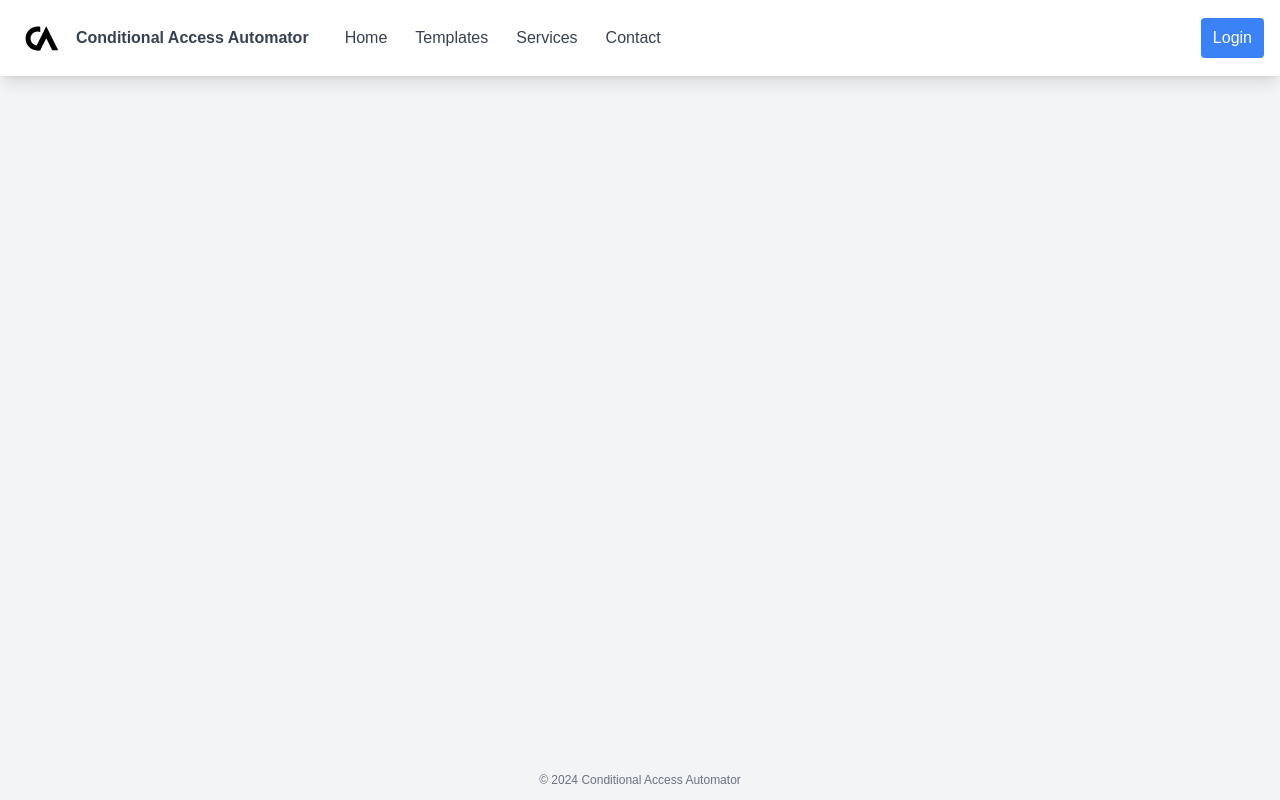
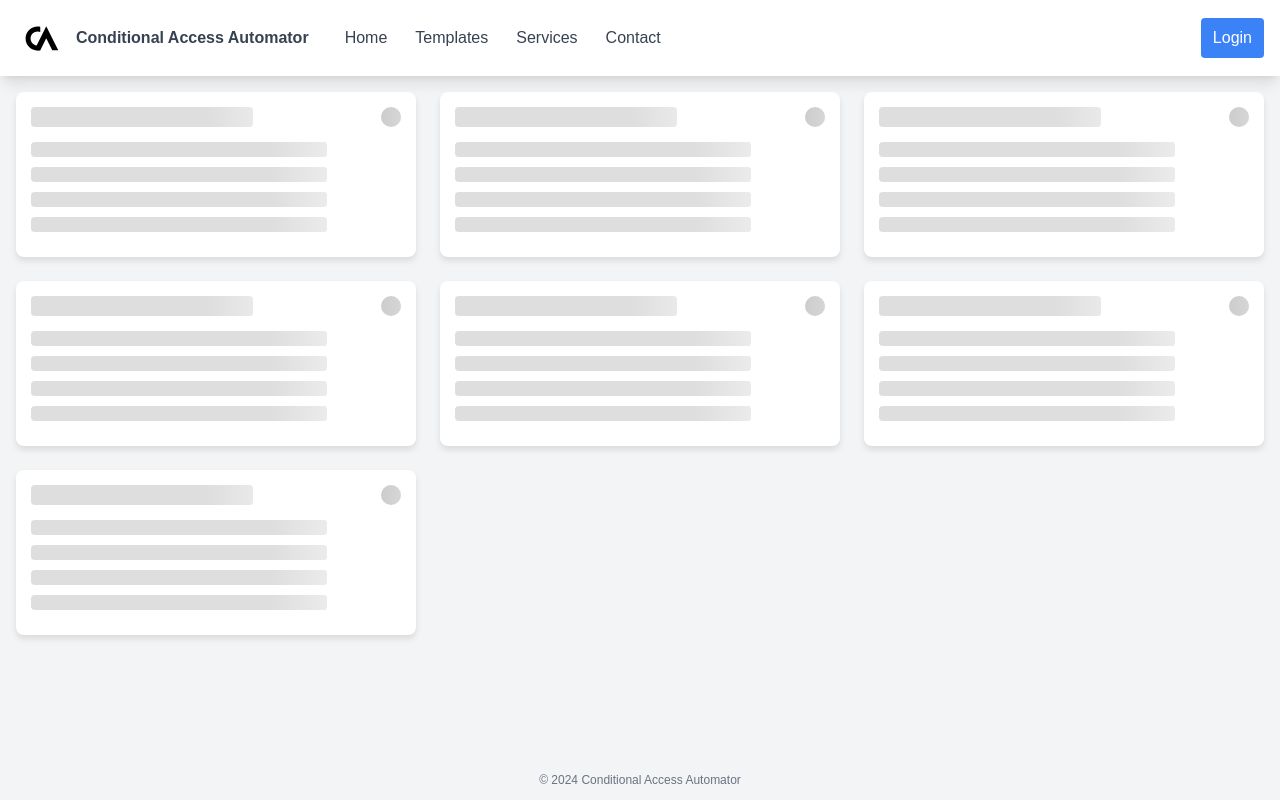
Before and after one commit to Megakuul/conditional-access-automator, a Flask app: template web/templates/templates.html in a window 1280 px wide. Run offline with Flask 3, Linux system fonts and the light colour scheme; the template is opened without the code that fills it, so the values that code supplies are empty; some libraries are stand-ins or nearby versions.

Commit message:
fix: skeleton giu

```diff
--- a/web/static/templates.css
+++ b/web/static/templates.css
@@ -398,3 +398,64 @@ body {
 .dummy-container {
     display: block;
 }
+
+  /* Card Styles */
+  .sk.card {
+    background-color: #fff;
+    border-radius: 8px;
+    padding: 15px;
+    position: relative;
+    overflow: hidden;
+  }
+
+  /* Skeleton Loading Effect */
+  .skeleton {
+    background-color: #dedede;
+    position: relative;
+    overflow: hidden;
+  }
+
+  .skeleton::after {
+    content: '';
+    display: block;
+    position: absolute;
+    top: 0;
+    left: -150px;
+    height: 100%;
+    width: 150px;
+    background: linear-gradient(to right, transparent 0%, #f0f0f0 50%, transparent 100%);
+    animation: loading 1s cubic-bezier(0.4, 0, 0.2, 1) infinite;
+  }
+
+  @keyframes loading {
+    0% {
+      left: -150px;
+    }
+    100% {
+      left: 100%;
+    }
+  }
+
+  /* Placeholder Elements */
+  .card-title-placeholder {
+    width: 60%;
+    height: 20px;
+    margin-bottom: 15px;
+    border-radius: 4px;
+  }
+
+  .card-info-placeholder {
+    width: 80%;
+    height: 15px;
+    margin-bottom: 10px;
+    border-radius: 4px;
+  }
+  .sk .info-icon {
+    position: absolute;
+    top: 15px;
+    right: 15px;
+    width: 20px;
+    height: 20px;
+    background-color: #ccc;
+    border-radius: 50%;
+  }
--- a/web/templates/templates.html
+++ b/web/templates/templates.html
@@ -3,5 +3,70 @@
 {% block title %}CAA - Home{% endblock %}
 
 {% block content %}
+
+<div class="card-grid">
+
+    <div class="sk card">
+      <div class="info-icon skeleton"></div>
+      <div class="card-title-placeholder skeleton"></div>
+      <div class="card-info-placeholder skeleton"></div>
+      <div class="card-info-placeholder skeleton"></div>
+      <div class="card-info-placeholder skeleton"></div>
+      <div class="card-info-placeholder skeleton"></div>
+    </div>
+
+    <div class="sk card">
+      <div class="info-icon skeleton"></div>
+      <div class="card-title-placeholder skeleton"></div>
+      <div class="card-info-placeholder skeleton"></div>
+      <div class="card-info-placeholder skeleton"></div>
+      <div class="card-info-placeholder skeleton"></div>
+      <div class="card-info-placeholder skeleton"></div>
+    </div>
+
+    <div class="sk card">
+      <div class="info-icon skeleton"></div>
+      <div class="card-title-placeholder skeleton"></div>
+      <div class="card-info-placeholder skeleton"></div>
+      <div class="card-info-placeholder skeleton"></div>
+      <div class="card-info-placeholder skeleton"></div>
+      <div class="card-info-placeholder skeleton"></div>
+    </div>
+    <div class="sk card">
+        <div class="info-icon skeleton"></div>
+        <div class="card-title-placeholder skeleton"></div>
+        <div class="card-info-placeholder skeleton"></div>
+        <div class="card-info-placeholder skeleton"></div>
+        <div class="card-info-placeholder skeleton"></div>
+        <div class="card-info-placeholder skeleton"></div>
+      </div>
+      <div class="sk card">
+        <div class="info-icon skeleton"></div>
+        <div class="card-title-placeholder skeleton"></div>
+        <div class="card-info-placeholder skeleton"></div>
+        <div class="card-info-placeholder skeleton"></div>
+        <div class="card-info-placeholder skeleton"></div>
+        <div class="card-info-placeholder skeleton"></div>
+      </div>
+
+      <div class="sk card">
+        <div class="info-icon skeleton"></div>
+        <div class="card-title-placeholder skeleton"></div>
+        <div class="card-info-placeholder skeleton"></div>
+        <div class="card-info-placeholder skeleton"></div>
+        <div class="card-info-placeholder skeleton"></div>
+        <div class="card-info-placeholder skeleton"></div>
+      </div>
+
+      <div class="sk card">
+        <div class="info-icon skeleton"></div>
+        <div class="card-title-placeholder skeleton"></div>
+        <div class="card-info-placeholder skeleton"></div>
+        <div class="card-info-placeholder skeleton"></div>
+        <div class="card-info-placeholder skeleton"></div>
+        <div class="card-info-placeholder skeleton"></div>
+      </div>
+
+  </div>
 <script defer src="{{ url_for('static', filename='scripts/templates.js') }}"></script>
 {% endblock %}
```
